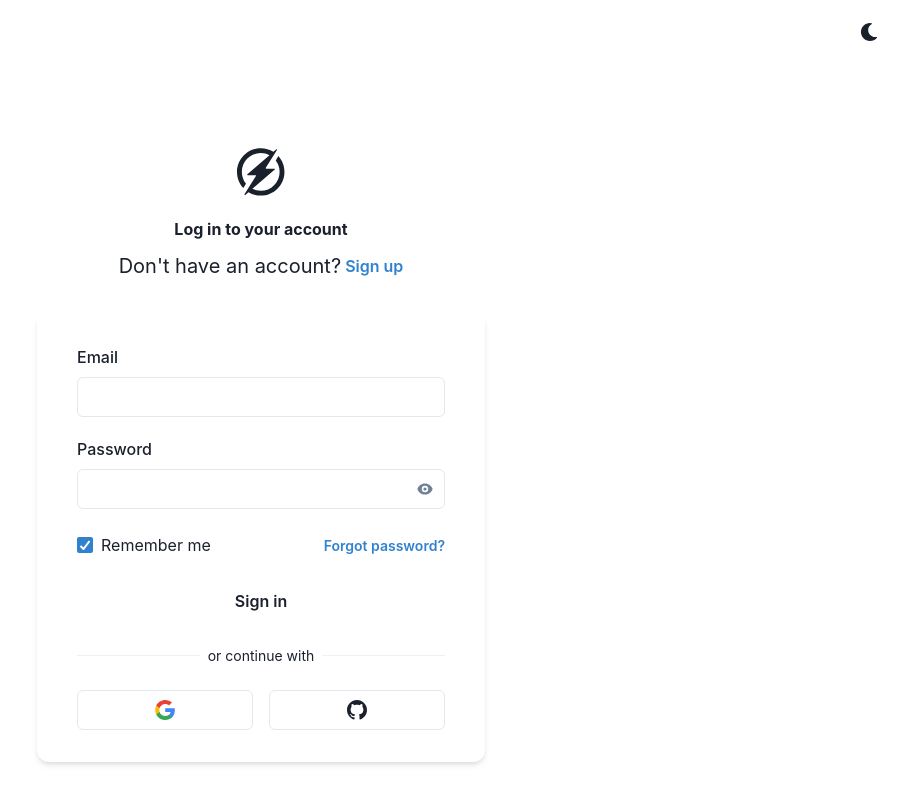
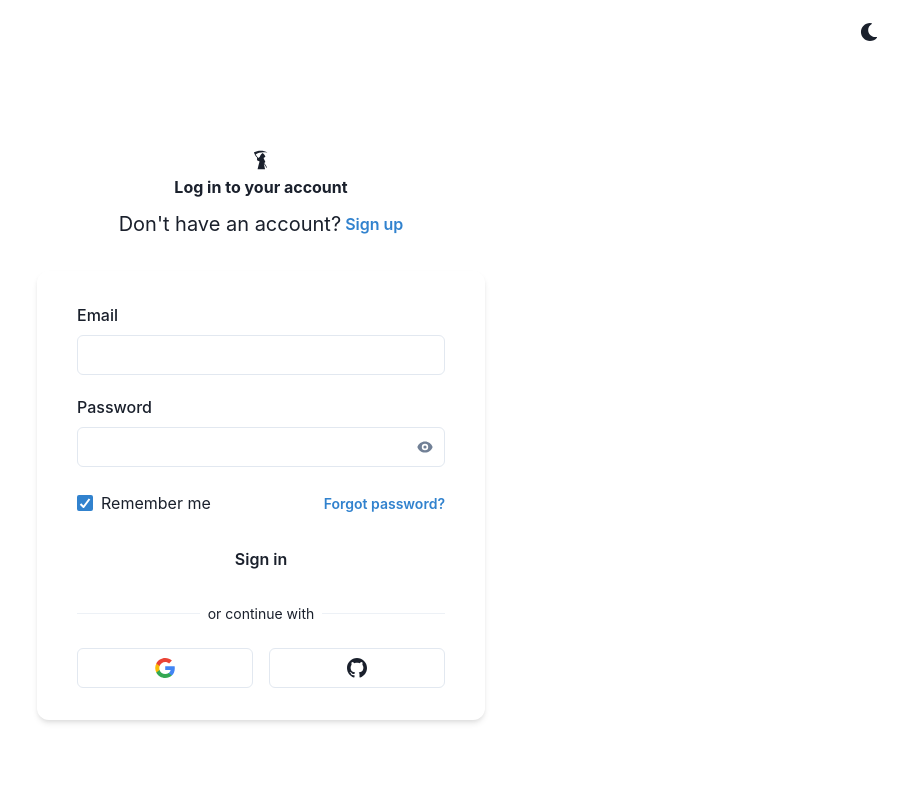
Before and after one commit to coderKron/bucketeer-frontend, a React (Create React App) app: page / in a window 1280 px wide. Shown: the top 804 px of the page, without its empty margins (379-1280 px from the left). Built offline with nearby package versions, Linux system fonts and the light colour scheme.

Commit message:
Changes to login and signup that are important

```diff
--- a/src/components/Login/Login.jsx
+++ b/src/components/Login/Login.jsx
@@ -1,5 +1,6 @@
 import {
   Box,
+  Icon,
   Button,
   Checkbox,
   Container,
@@ -15,11 +16,19 @@ import {
   useColorModeValue,
 } from '@chakra-ui/react';
 import * as React from 'react';
-import { Logo } from './Logo';
+
 import { OAuthButtonGroup } from './OauthButtonGroup';
 import { PasswordField } from './PasswordField';
+import { GiGrimReaper } from 'react-icons/gi';
 
-const Login = () => (
+const Login = () => {
+  const [email, setEmail] = React.useState('');
+  const [password, setPassword] = React.useState('');
+
+  const handleEmail = e => {
+    setEmail(e.target.value);
+  };
+  return (
     <Container
       maxW="lg"
       py={{
@@ -31,9 +40,9 @@ const Login = () => (
         sm: '8',
       }}
     >
+      <Icon as={GiGrimReaper}></Icon>
       <Stack spacing="8">
         <Stack spacing="6">
-        <Logo />
           <Stack
             spacing={{
               base: '2',
@@ -83,9 +92,14 @@ const Login = () => (
             <Stack spacing="5">
               <FormControl>
                 <FormLabel htmlFor="email">Email</FormLabel>
-              <Input id="email" type="email" />
+                <Input
+                  value={email}
+                  onChange={handleEmail}
+                  id="email"
+                  type="email"
+                />
               </FormControl>
-            <PasswordField />
+              <PasswordField password={password} setPassword={setPassword} />
             </Stack>
             <HStack justify="space-between">
               <Checkbox defaultChecked>Remember me</Checkbox>
@@ -94,7 +108,13 @@ const Login = () => (
               </Button>
             </HStack>
             <Stack spacing="6">
-            <Button variant="primary">Sign in</Button>
+              <Button
+                _active={{ boxShadow: 'lg' }}
+                _hover={{ boxShadow: 'md' }}
+                variant="primary"
+              >
+                Sign in
+              </Button>
               <HStack>
                 <Divider />
                 <Text fontSize="sm" whiteSpace="nowrap" color="muted">
@@ -109,5 +129,6 @@ const Login = () => (
       </Stack>
     </Container>
   );
+};
 
 export default Login;
--- a/src/components/Login/Logo.jsx
+++ /dev/null
@@ -1,19 +0,0 @@
-import { chakra } from '@chakra-ui/react';
-
-export const Logo = props => (
-  <chakra.svg
-    color="accent"
-    height="12"
-    width="auto"
-    viewBox="0 0 89 89"
-    xmlns="http://www.w3.org/2000/svg"
-    {...props}
-  >
-    <path
-      fill="currentColor"
-      fillRule="evenodd"
-      clipRule="evenodd"
-      d="M76.7528 14.9002C83.7459 22.6904 88 32.9894 88 44.282C88 68.5826 68.3005 88.282 44 88.282C35.6893 88.282 27.9167 85.978 21.2863 81.9737L15.3884 87.0521C14.5187 87.801 13.2784 86.7338 13.8892 85.7622L22.556 71.9745L22.5485 71.9656C22.5514 71.9678 22.5544 71.9701 22.5573 71.9724L35.1199 51.9871C35.5385 51.3211 35.0599 50.4549 34.2733 50.4549H19.8769C18.9505 50.4549 18.5222 49.304 19.2231 48.6983L60.245 13.2494C55.3897 10.7025 49.8631 9.26163 44 9.26163C24.6588 9.26163 8.97959 24.9408 8.97959 44.282C8.97959 52.5687 11.8577 60.1831 16.6689 66.1802L11.7467 74.211C4.45724 66.3591 0 55.8411 0 44.282C0 19.9815 19.6995 0.282043 44 0.282043C52.6142 0.282043 60.6502 2.75747 67.4355 7.03577L72.5813 2.58901C73.4507 1.83776 74.6934 2.9057 74.0815 3.87819L53.421 36.7143C53.002 37.3802 53.4806 38.2468 54.2674 38.2468H69.3753C70.3026 38.2468 70.7305 39.3996 70.0278 40.0046L28.5503 75.719C33.2103 78.0136 38.4546 79.3025 44 79.3025C63.3412 79.3025 79.0204 63.6233 79.0204 44.282C79.0204 36.2682 76.3286 28.883 71.7999 22.9813L76.7528 14.9002Z"
-    />
-  </chakra.svg>
-);
--- a/src/components/Login/OauthButtonGroup.jsx
+++ b/src/components/Login/OauthButtonGroup.jsx
@@ -1,5 +1,5 @@
 import { Button, ButtonGroup, VisuallyHidden } from '@chakra-ui/react';
-import { GitHubIcon, GoogleIcon, TwitterIcon } from './ProviderIcons';
+import { GitHubIcon, GoogleIcon } from './ProviderIcons';
 const providers = [
   {
     name: 'Google',
--- a/src/components/Login/PasswordField.jsx
+++ b/src/components/Login/PasswordField.jsx
@@ -26,6 +26,10 @@ export const PasswordField = React.forwardRef((props, ref) => {
     }
   };
 
+  const handleChange = e => {
+    props.setPassword(e.target.value);
+  };
+
   return (
     <FormControl>
       <FormLabel htmlFor="password">Password</FormLabel>
@@ -41,6 +45,8 @@ export const PasswordField = React.forwardRef((props, ref) => {
         <Input
           id="password"
           ref={mergeRef}
+          onChange={handleChange}
+          value={props.password}
           name="password"
           type={isOpen ? 'text' : 'password'}
           autoComplete="current-password"
```
Lines whose indentation alone changed are shown as unchanged.
